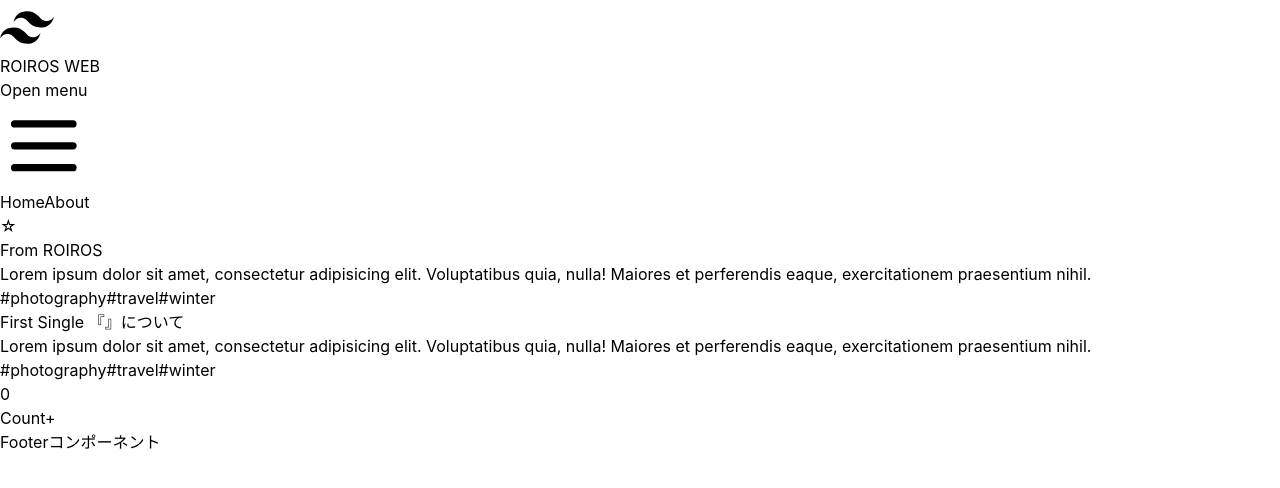
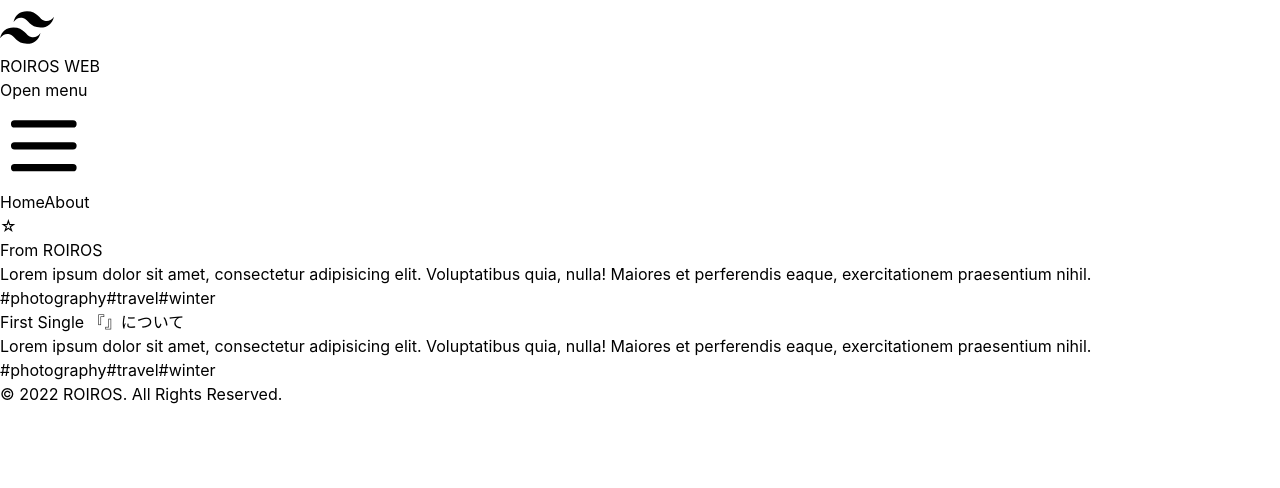
Before and after one commit to YokotaDaiki/roiros, a Next.js app: page / in a window 1280 px wide. Shown: the top 488 px of the page. Built offline with nearby package versions, Linux system fonts and the light colour scheme.

Commit message:
フッター作成

```diff
--- a/components/footer.tsx
+++ b/components/footer.tsx
@@ -1,14 +1,9 @@
-import { useState } from 'react';
 export default function Footer() {
-  const [count, setCount] = useState(0);
-
   return (
-    <div>
-      <p>{count}</p>
-      <div>
-        <button onClick={() => setCount(count + 1)}>Count+</button>
-      </div>
-      <p>Footerコンポーネント</p>
-    </div>
+    <footer className="p-4 bg-gray-800 shadow md:flex md:items-center md:justify-between md:p-6 dark:bg-gray-800 text-center">
+      <span className="text-sm text-gray-500 sm:text-center dark:text-gray-400">
+        © 2022 <a href="#" className="hover:underline">ROIROS</a>. All Rights Reserved.
+      </span>
+    </footer>
   );
 }
```
